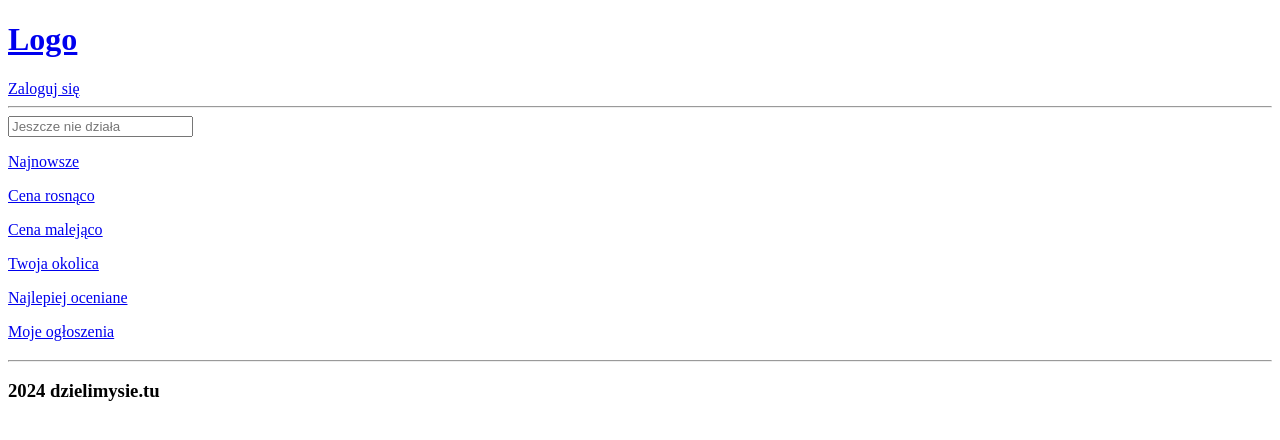
After one commit to BIGWOJ/dzielimysie.tu, a Django app: page /offers/1 in a window 1280 px wide. The commit adds this page. Shown: the top 440 px of the page. Run offline with Django 5.2, Linux system fonts and the light colour scheme; data that the repository does not hold is empty.

```diff
--- /dev/null
+++ b/dzielimysie_tu/base/templates/base/offers_page.html
@@ -0,0 +1,42 @@
+{%extends 'main.html'%}
+{%block content%}
+
+<form method="GET">
+    <input type="next" name="q" placeholder="Jeszcze nie działa">
+</form>
+
+<a href="{%url 'not_done_yet_page'%}">
+    <p>Najnowsze</p>
+</a>
+
+<a href="{%url 'not_done_yet_page'%}">
+    <p>Cena rosnąco</p>
+</a>
+
+<a href="{%url 'not_done_yet_page'%}">
+    <p>Cena malejąco</p>
+</a>
+
+<a href="{%url 'not_done_yet_page'%}">
+    <p>Twoja okolica</p>
+</a>
+
+<a href="{%url 'not_done_yet_page'%}">
+    <p>Najlepiej oceniane</p>
+</a>
+
+<a href="{%url 'not_done_yet_page'%}">
+    <p>Moje ogłoszenia</p>
+</a>
+
+{%for offer in offers%}
+<a href="{%url 'offer_page' offer.id%}">
+    <img src="{{offer.photo_set.first.photo.url}}" style="width: 200px; height: 200px;">
+</a>
+<p>{{offer.title}}</p>
+<p>{{offer.price}}</p>
+<p>{{offer.place}}</p>
+{%endfor%}
+
+
+{%endblock content%}
--- a/dzielimysie_tu/base/urls.py
+++ b/dzielimysie_tu/base/urls.py
@@ -17,6 +17,7 @@ urlpatterns = [
 
     path('take_offer/<str:pk>', views.take_offer, name='take_offer_page'),
     path('offer/<str:pk>', views.offer, name='offer_page'),
+    path('offers/<str:offers_layout>', views.offers, name='offers_page'),
 
     # Without _page because it's a function, not a view
     path('follow_offer/<str:pk>', views.follow_offer, name='follow_offer'),
--- a/dzielimysie_tu/base/views.py
+++ b/dzielimysie_tu/base/views.py
@@ -13,7 +13,7 @@ def not_done(request):
 
 def home(request):
     categories = Category.objects.all()
-    top_offers = Offer.objects.all()[:10]
+    top_offers = Offer.objects.all()[:5]
     context = {"categories": categories, "top_offers": top_offers}
 
     # Filtering offers
@@ -34,6 +34,11 @@ def offer(request, pk):
         offer.price = "Za darmo"
     context = {"offer": offer}
     return render(request, 'base/offer.html', context)
+
+def offers(request, offers_layout):
+    offers = Offer.objects.all()
+    context = {"offers": offers, 'offers_layout': offers_layout}
+    return render(request, 'base/offers_page.html', context)
 
 @login_required(login_url='login_page')
 def follow_offer(request, pk):
@@ -92,7 +97,7 @@ def user_profile(request, pk):
 @login_required(login_url='login_page')
 def user_settings(request):
     user = request.user
-    print(request.FILES)
+
     if request.method == 'POST':
         # Changing password
         if 'current_password' in request.POST:
--- a/dzielimysie_tu/templates/navbar.html
+++ b/dzielimysie_tu/templates/navbar.html
@@ -7,10 +7,12 @@
 {%endif%}
 
 {%if request.user.is_authenticated%}
-<a href="{%url 'logout_page'%}">Wyloguj się</a>
+<a href="{%url 'logout_page'%}">Wyloguj się</a><br><br>
 <a href="{%url 'create_offer_page'%}">Dodaj ogłoszenie</a>
+<a href="{%url 'user_profile_page' request.user.id%}">Moje konto</a><br><br>
+<a href="{%url 'offers_page' 'squares'%}">Oferty</a>
 <a href="{%url 'following_page' 'offers'%}">Ulubione</a>
-<a href="{%url 'user_profile_page' request.user.id%}">Moje konto</a>
+<a href="{%url 'not_done_yet_page' %}">Wiadomości</a>
 
 {%else%}
 <a href="{%url 'login_page'%}">Zaloguj się</a>
```
Also changed, not shown: dzielimysie_tu/base/models.py (+8 -0 lines).
